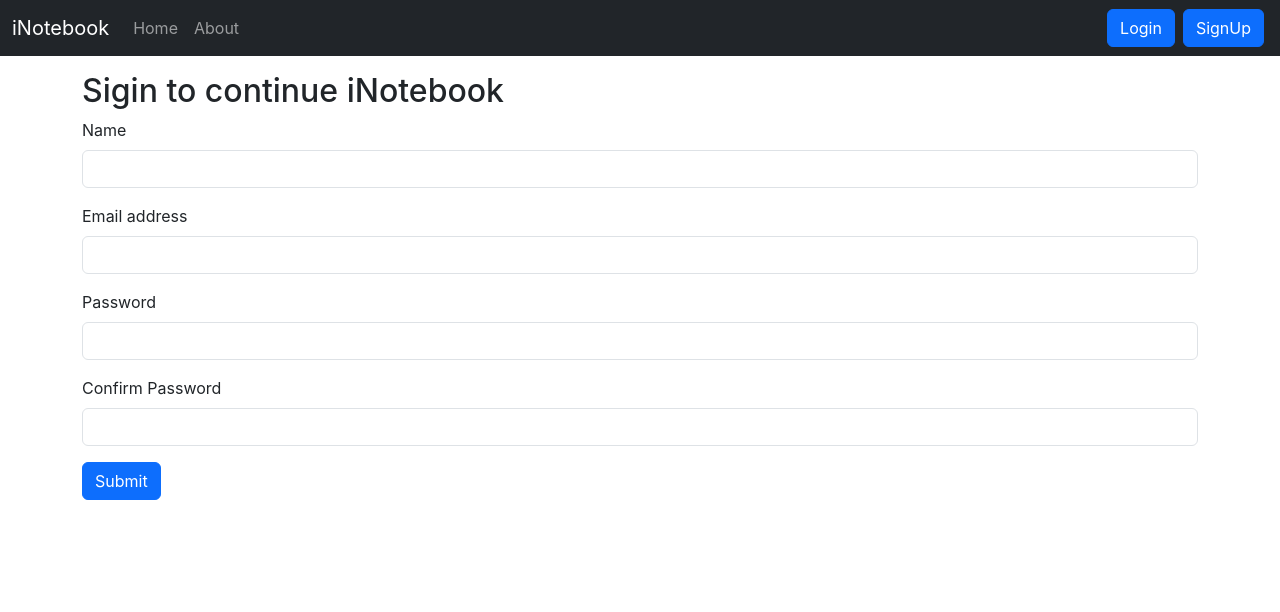
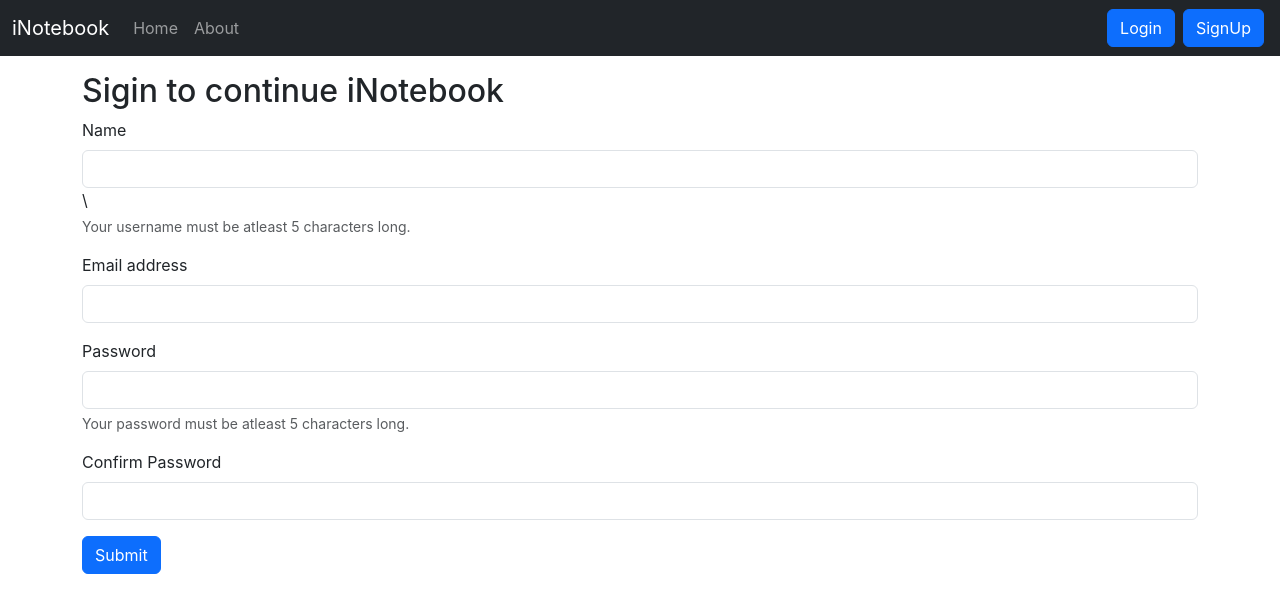
Before and after one commit to msaivasanth/iNotebook-Frontend, a React (Create React App) app: page /signup in a window 1280 px wide. Shown: the top 612 px of the page. Built offline with nearby package versions, Linux system fonts and the light colour scheme.

Commit message:
added validation check for signup

```diff
--- a/src/components/SignUp.js
+++ b/src/components/SignUp.js
@@ -24,8 +24,8 @@ const SignUp = (props) => {
           props.showAlert("Signed in successfully", "success")
         }
         else {
-          // props.showAlert("Wrong Credentials", "danger")
-          props.showAlert("Username and Password must be atleast 5 characters to SignUp", "danger")
+          props.showAlert("Invalid Credentials", "danger")
+          // props.showAlert("Username and Password must be atleast 5 characters to SignUp", "danger")
         }
       //   setCredentials({email: "", password:""})
 
@@ -41,7 +41,10 @@ const SignUp = (props) => {
       <form onSubmit={handleSubmit}>
         <div className="mb-3">
           <label htmlFor="name" className="form-label">Name</label>
-          <input type="text" className="form-control" id="name" name='name' value={credentials.name} onChange={onChange} aria-describedby="emailHelp"/>
+          <input type="text" className="form-control" id="name" name='name' value={credentials.name} onChange={onChange} aria-describedby="emailHelp"/>\
+          <div id="passwordHelpBlock" className="form-text">
+            Your username must be  atleast 5 characters long.
+          </div>
         </div>
         <div className="mb-3">
           <label htmlFor="email" className="form-label">Email address</label>
@@ -50,6 +53,9 @@ const SignUp = (props) => {
         <div className="mb-3">
           <label htmlFor="password" className="form-label">Password</label>
           <input type="password" className="form-control" id="password" name='password' value={credentials.password} onChange={onChange}/>
+          <div id="passwordHelpBlock" className="form-text">
+            Your password must be atleast 5 characters long.
+          </div>
         </div>
         <div className="mb-3">
           <label htmlFor="password" className="form-label">Confirm Password</label>
```
